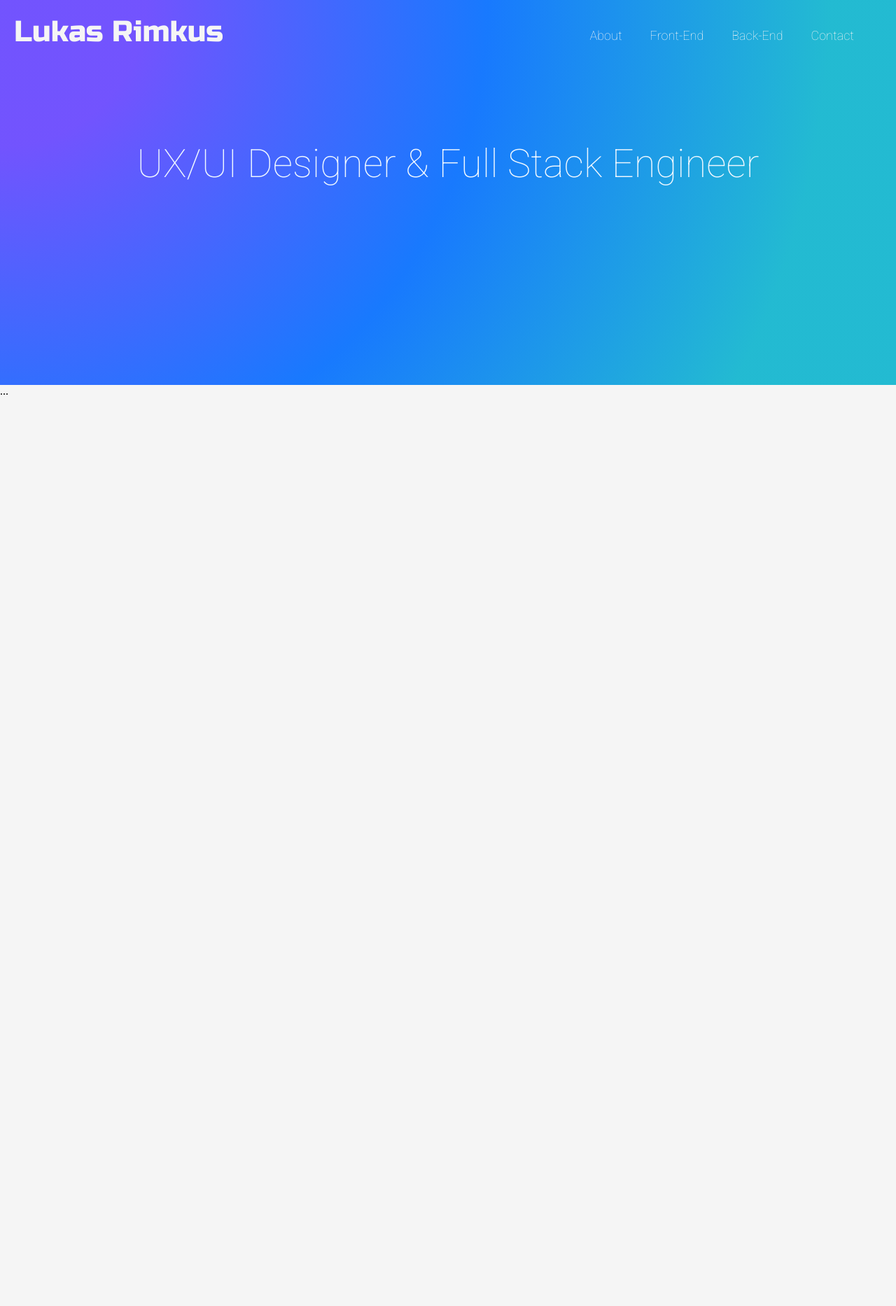
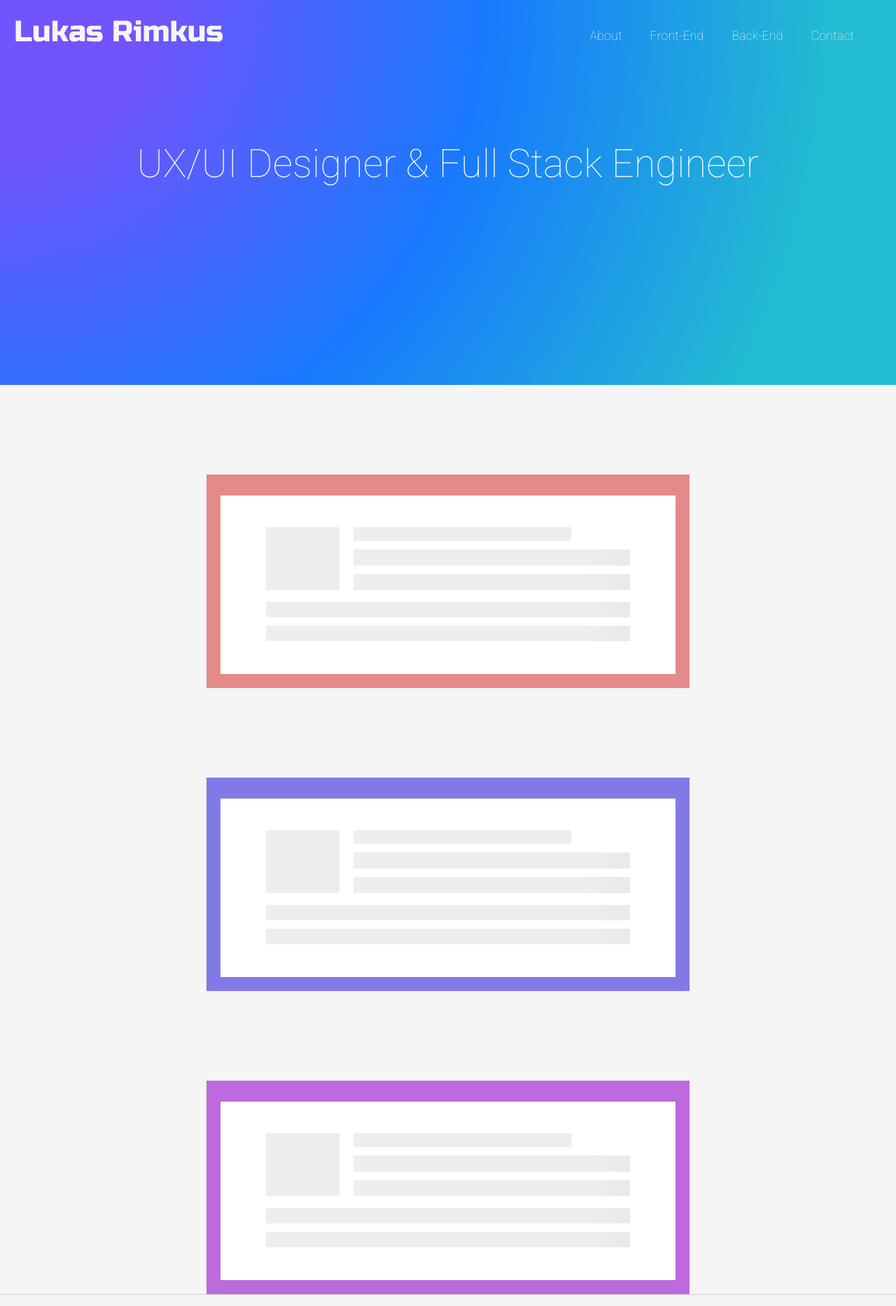
Before and after one commit to lukasijus/lukasijusweb, a PHP site: page / in a window 1280 px wide. Shown: the whole page at 70% size. Run offline with PHP 8.4, Linux system fonts and the light colour scheme.

Commit message:
update container

```diff
--- /dev/null
+++ b/container.css
@@ -0,0 +1,152 @@
+.page, .page2, .page3 {
+    width: 650px;
+    margin: 10% auto 0;
+    padding: 20px;
+    transition: width 1s;
+  }
+  .page {
+    background: #e48a8a;
+  }
+  .page2 {
+      background: rgb(129, 122, 230);
+  }
+
+  .page3 {
+      background: rgb(188, 106, 221);
+  }
+
+  .page:hover, .page2:hover, .page3:hover {
+      width: 750px;
+  }
+  .page-title {
+    margin-top: 5px;
+    margin-bottom: 10px;
+  }
+  .page-content {
+    background: #fff;
+    padding: 25px 0;
+  }
+
+  .placeholder-content {
+    height: 205px;
+    overflow: hidden;
+    background: #000;
+    position: relative;
+    -webkit-animation-duration: 1.7s;
+            animation-duration: 1.7s;
+    -webkit-animation-fill-mode: forwards;
+            animation-fill-mode: forwards;
+    -webkit-animation-iteration-count: infinite;
+            animation-iteration-count: infinite;
+    -webkit-animation-timing-function: linear;
+            animation-timing-function: linear;
+    -webkit-animation-name: placeholderAnimate;
+            animation-name: placeholderAnimate;
+    background: #f6f7f8;
+    background: linear-gradient(to right, #eee 2%, #ddd 18%, #eee 33%);
+    background-size: 1300px;
+  }
+  .placeholder-content_item {
+    width: 100%;
+    height: 20px;
+    position: absolute;
+    background: #fff;
+    z-index: 2;
+  }
+  .placeholder-content_item:after, .placeholder-content_item:before {
+    width: inherit;
+    height: inherit;
+    content: '';
+    position: absolute;
+  }
+  .placeholder-content_item:nth-child(1) {
+    top: 0;
+    left: 0;
+  }
+  .placeholder-content_item:nth-child(2) {
+    top: 20px;
+    left: 0;
+    width: 10%;
+    height: 90px;
+  }
+  .placeholder-content_item:nth-child(3) {
+    top: 0px;
+    left: 0;
+    width: 10%;
+    height: 100%;
+  }
+  .placeholder-content_item:nth-child(4) {
+    top: 20px;
+    width: 20px;
+    left: 170px;
+    height: 90px;
+  }
+  .placeholder-content_item:nth-child(5) {
+    top: 40px;
+    left: 190px;
+    height: 12px;
+  }
+  .placeholder-content_item:nth-child(6) {
+    top: 75px;
+    left: 190px;
+    height: 12px;
+  }
+  .placeholder-content_item:nth-child(7) {
+    top: 20px;
+    right: 0;
+    width: 23%;
+    height: 20px;
+  }
+  .placeholder-content_item:nth-child(8) {
+    top: 0;
+    right: 0;
+    width: 10%;
+    height: 100%;
+  }
+  .placeholder-content_item:nth-child(9) {
+    top: 110px;
+    height: 17px;
+    left: 0;
+  }
+  .placeholder-content_item:nth-child(10) {
+    top: 149px;
+    height: 12px;
+    left: 0;
+  }
+  .placeholder-content_item:nth-child(11) {
+    top: 183px;
+    left: 0;
+    height: 100%;
+  }
+
+  @-webkit-keyframes placeholderAnimate {
+    0% {
+      background-position: -650px 0;
+    }
+    100% {
+      background-position: 650px 0;
+    }
+  }
+
+  @keyframes placeholderAnimate {
+    0% {
+      background-position: -650px 0;
+    }
+    100% {
+      background-position: 650px 0;
+    }
+  }
+
+
+  @media screen and (max-width: 899px){
+      .page, .page2, .page3 {
+          width: 400px;
+          height: 155px;
+      }
+      .page:hover, .page2:hover, .page3:hover {
+        width: 450px;
+    }
+      .placeholder-content {
+          height: 100px;
+      }
+      }
--- a/index.php
+++ b/index.php
@@ -15,6 +15,7 @@
         <link rel="stylesheet" type = "text/css" href="lukasijusweb/lukasiju-menu-table.css">
         <link rel="stylesheet" type = "text/css" href="lukasijusweb/lukasiju-header-style.css">
         <link rel="stylesheet" type = "text/css" href="lukasijusweb/lukasiju-menu-navigation-bar.css">
+        <link rel="stylesheet" type = "text/css" href="lukasijusweb/container.css">
         <script src="https://ajax.googleapis.com/ajax/libs/jquery/3.4.1/jquery.min.js"></script>
         <script type="text/javascript" src="lukasijusweb/anim-icon.js"></script>
         <script type="text/javascript" src="lukasijusweb/page_title.js"></script>
@@ -49,6 +50,92 @@
 
 
 
-     ...
+    <main class="page">
+
+            <!-- Title -->
+            <h1 class="page-title"></h1>
+
+            <!-- Content -->
+            <div class="page-content">
+
+                <!-- Placeholder Content -->
+                <div class="placeholder-content">
+                    <div class="placeholder-content_item"></div>
+                    <div class="placeholder-content_item"></div>
+                    <div class="placeholder-content_item"></div>
+                    <div class="placeholder-content_item"></div>
+                    <div class="placeholder-content_item"></div>
+                    <div class="placeholder-content_item"></div>
+                    <div class="placeholder-content_item"></div>
+                    <div class="placeholder-content_item"></div>
+                    <div class="placeholder-content_item"></div>
+                    <div class="placeholder-content_item"></div>
+                    <div class="placeholder-content_item"></div>
+                </div>
+
+            </div>
+
+        </main>
+
+
+        <main class="page2">
+
+                <!-- Title -->
+                <h1 class="page-title"></h1>
+
+                <!-- Content -->
+                <div class="page-content">
+
+                    <!-- Placeholder Content -->
+                    <div class="placeholder-content">
+                        <div class="placeholder-content_item"></div>
+                        <div class="placeholder-content_item"></div>
+                        <div class="placeholder-content_item"></div>
+                        <div class="placeholder-content_item"></div>
+                        <div class="placeholder-content_item"></div>
+                        <div class="placeholder-content_item"></div>
+                        <div class="placeholder-content_item"></div>
+                        <div class="placeholder-content_item"></div>
+                        <div class="placeholder-content_item"></div>
+                        <div class="placeholder-content_item"></div>
+                        <div class="placeholder-content_item"></div>
+                    </div>
+
+                </div>
+
+            </main>
+
+
+            <main class="page3">
+
+                    <!-- Title -->
+                    <h1 class="page-title"></h1>
+
+                    <!-- Content -->
+                    <div class="page-content">
+
+                        <!-- Placeholder Content -->
+                        <div class="placeholder-content">
+                            <div class="placeholder-content_item"></div>
+                            <div class="placeholder-content_item"></div>
+                            <div class="placeholder-content_item"></div>
+                            <div class="placeholder-content_item"></div>
+                            <div class="placeholder-content_item"></div>
+                            <div class="placeholder-content_item"></div>
+                            <div class="placeholder-content_item"></div>
+                            <div class="placeholder-content_item"></div>
+                            <div class="placeholder-content_item"></div>
+                            <div class="placeholder-content_item"></div>
+                            <div class="placeholder-content_item"></div>
+                        </div>
+
+                    </div>
+
+                </main>
+
+
+                <div class="footer">
+         <p></p>
+        </div>
 </body>
     </html>
--- a/lukasiju-menu-icon.css
+++ b/lukasiju-menu-icon.css
@@ -36,6 +36,7 @@ bottom: -0.5rem;
 transition: bottom 0.4s 0.4s, transform 0.4s 0s, background-color 0.82s 0.1s;
 }
 .lukasiju-mnu {
+z-index: 999;
 padding: 2.7rem 0;
 cursor: pointer;
 background-color: none;
--- a/lukasiju-menu-table.css
+++ b/lukasiju-menu-table.css
@@ -1,8 +1,9 @@
 nav {
+    z-index: 998;
     display: block;
       margin: 0;
       padding: 10vh 15vw 15vh 10vw;
-      background-color: rgba(77, 73, 73, 0.856);
+      background-color: rgba(77, 73, 73, 0.952);
       position: fixed;
       right: -100rem;
       top: 0;
--- a/style.css
+++ b/style.css
@@ -20,6 +20,18 @@ logo {
   font-size: 56px;
 }
 
+.footer {
+  border-top: 1px solid #d3c8c8;
+
+  left: 0;
+  bottom: 0;
+  width: 100%;
+  background-color: whitesmoke;
+  color: rgb(136, 128, 128);
+  text-align: center;
+}
+
+
 @media screen and (max-width: 899px){
   #name {
     font-size: 48px;
```
Also changed, not shown: index.html (+87 -1 lines).
